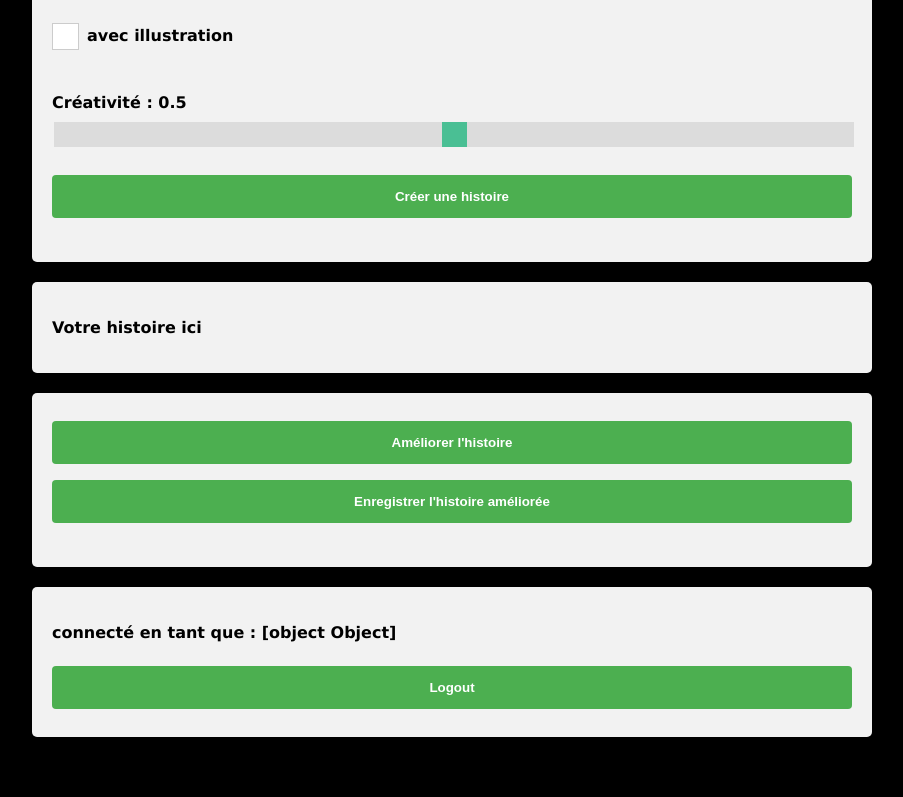
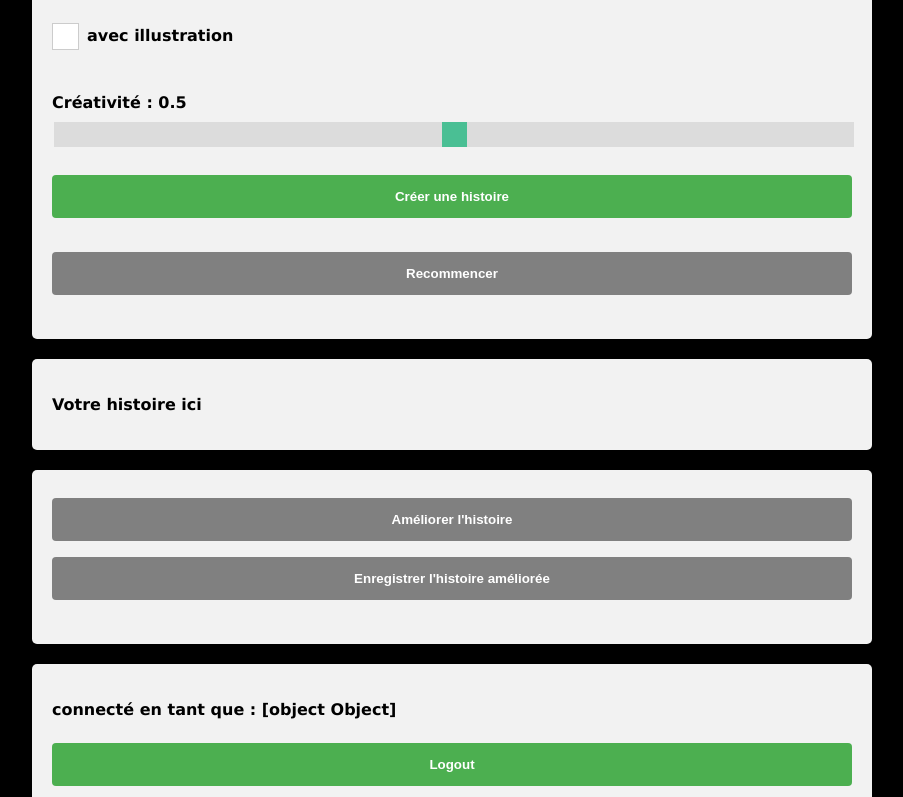
Before and after one commit to El-Sio/AI-Stories, an Angular app: page /story in a window 1280 px wide. Shown: the part 457-1254 px from the top of the page, without its empty margins (188-1091 px from the left). Before the commit the page ends 1214 px from the top, so only its background shows below. Built offline with nearby package versions, Linux system fonts and the light colour scheme; sample sign-in values are in the browser's storage.

Commit message:
Added button logic (reset / edit / send feedback)

```diff
--- a/src/app/story-page/story-page.component.css
+++ b/src/app/story-page/story-page.component.css
@@ -83,8 +83,14 @@ button {
   font-weight: bold;
 }
 
-input[type='submit']:hover {
+input[type='submit']:hover,
+button:hover {
   background-color: #45a049;
+}
+
+input[type='submit']:disabled,
+button:disabled {
+  background-color: grey;
 }
 
 img {
--- a/src/app/story-page/story-page.component.html
+++ b/src/app/story-page/story-page.component.html
@@ -49,7 +49,20 @@
     />
     <br />
     <br />
-    <input type="submit" (click)="generateStory()" value="Créer une histoire" />
+    <input
+      type="submit"
+      (click)="generateStory()"
+      value="Créer une histoire"
+      [disabled]="completed || isloading_txt"
+    />
+    <br />
+    <br />
+    <input
+      type="submit"
+      (click)="reset()"
+      value="Recommencer"
+      [disabled]="!completed"
+    />
   </form>
 </div>
 <div>
@@ -57,19 +70,23 @@
   <p>{{ story }}</p>
 </div>
 
-<div *ngIf="imgsrc">
+<div *ngIf="illustrated">
   <div *ngIf="isloading_img" id="loading"></div>
   <img *ngIf="imgsrc" src="{{ imgsrc }}" width="512" height="512" />
 </div>
 
 <div *ngIf="admin">
-  <button (click)="editStory()">Améliorer l'histoire</button>
+  <button (click)="editStory()" [disabled]="isEditing || !completed">
+    Améliorer l'histoire
+  </button>
   <textarea
     *ngIf="isEditing"
     [(ngModel)]="EditedStory"
     name="editedstory"
   ></textarea>
-  <button (click)="sendFeedback()">Enregistrer l'histoire améliorée</button>
+  <button (click)="sendFeedback()" [disabled]="!isEditing">
+    Enregistrer l'histoire améliorée
+  </button>
   <p>{{ message }}</p>
 </div>
 
--- a/src/app/story-page/story-page.component.ts
+++ b/src/app/story-page/story-page.component.ts
@@ -28,6 +28,7 @@ export class StoryPageComponent implements OnInit {
   public EditedStory = '';
   public prompt = '';
   public message = '';
+  public completed = false;
 
   constructor(
     public openai: OpenaiService,
@@ -51,10 +52,10 @@ export class StoryPageComponent implements OnInit {
       companion;
 
     let prompt_img =
-      'illustration de livre pour enfants avec une girafe et un rhinoceros qui vont ' +
+      'illustration de livre pour enfants avec une girafe et un rhinocéros en train de ' +
+      this.storyPurpose +
+      ' ' +
       this.storyPlace +
-      ' pour ' +
-      this.storyPurpose +
       companion;
 
     console.log(prompt_txt);
@@ -66,10 +67,12 @@ export class StoryPageComponent implements OnInit {
         (x) => {
           this.story = x.choices[0].text;
           this.isloading_txt = false;
+          this.completed = true;
         },
         (err) => {
           this.isloading_txt = false;
           this.story = err.message;
+          this.completed = true;
         }
       );
 
@@ -106,7 +109,8 @@ export class StoryPageComponent implements OnInit {
     };
     this.openai.putTrainingData(JSON.stringify(body)).subscribe(
       (res) => {
-        this.message = 'Success';
+        this.message = 'Histoire enregistrée, merci de votre aide !';
+        this.isEditing = false;
       },
       (err) => {
         this.message = 'Error ' + err.message;
@@ -114,6 +118,19 @@ export class StoryPageComponent implements OnInit {
     );
   }
 
+  reset(): void {
+    this.isEditing = false;
+    this.completed = false;
+    this.story = '';
+    this.storyPlace = '';
+    this.storyPurpose = '';
+    this.storyCompanion = '';
+    this.prompt = '';
+    this.illustrated = false;
+    this.message = '';
+    this.EditedStory = '';
+  }
+
   ngOnInit() {
     this.token = AppInitService.currentUser.message;
     this.admin = AppInitService.currentUser.isAdmin;
```
